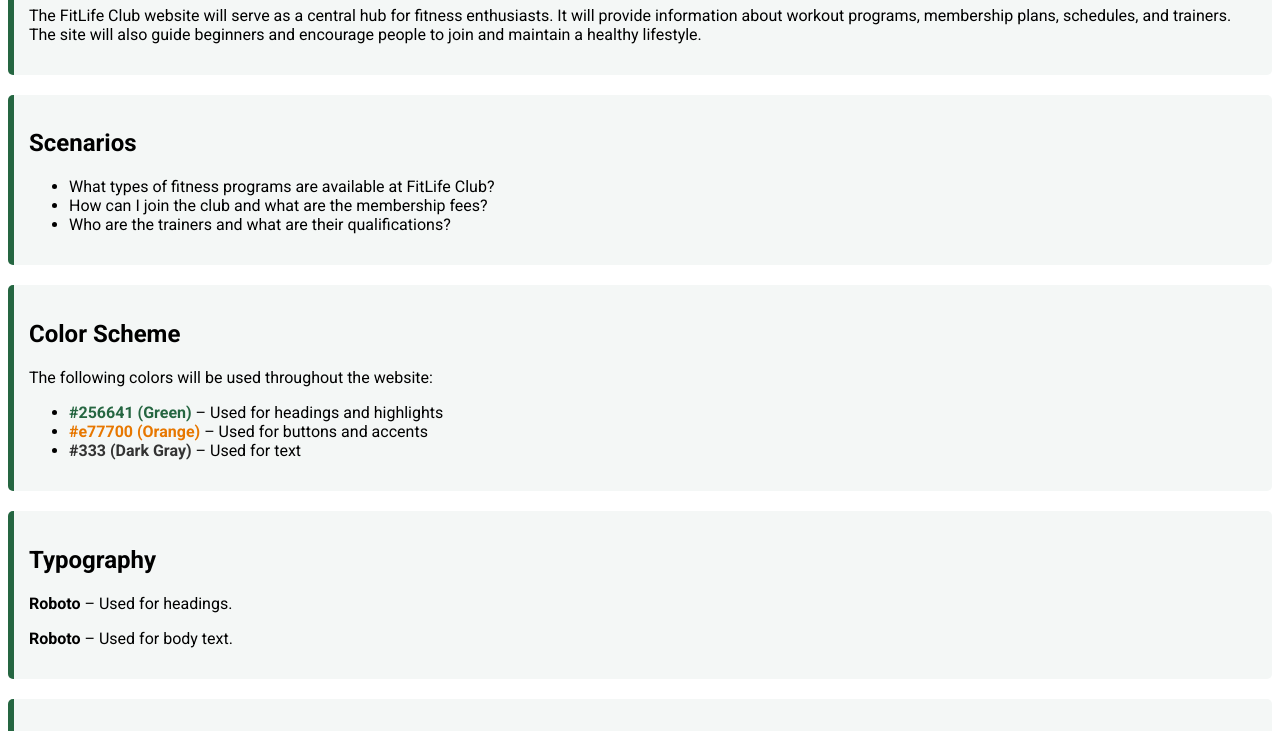
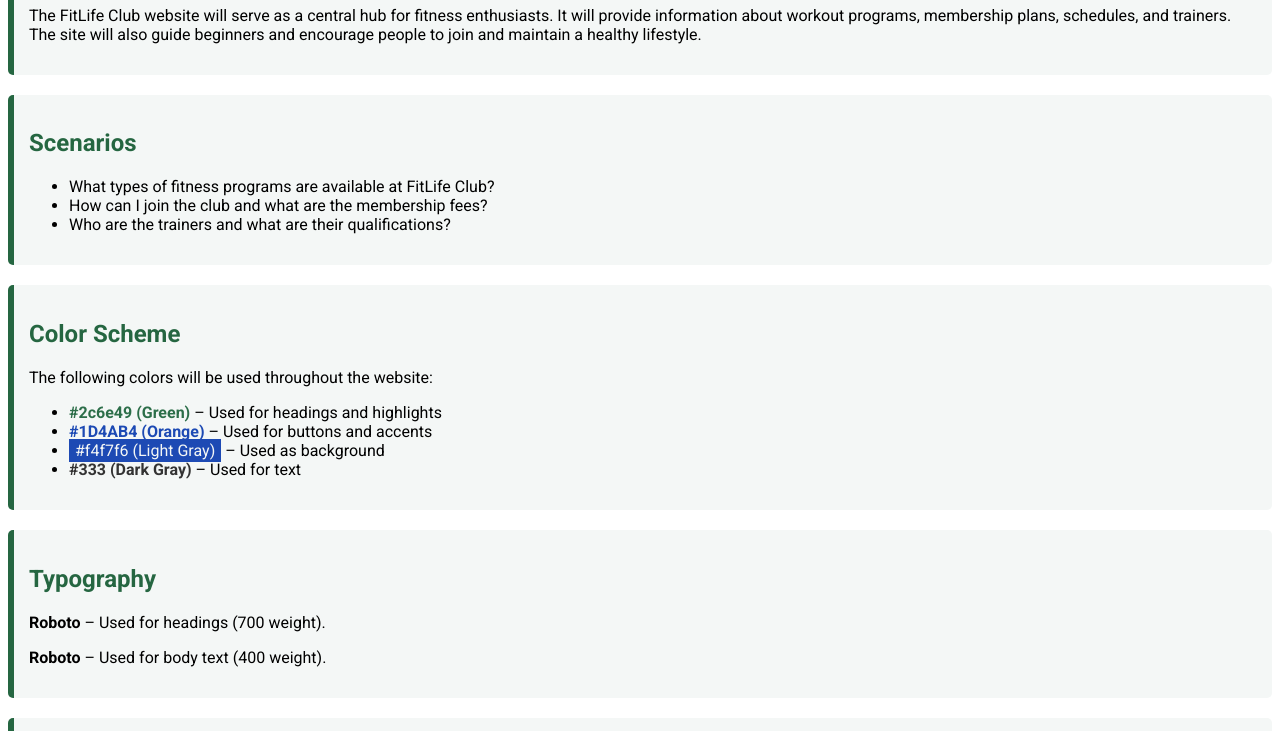
Before and after one commit to samlevisamson/wdd231, a plain HTML site: page final/site-plan.html in a window 1280 px wide. Shown: the part 400-1131 px from the top of the page. Drawn offline with Linux system fonts and the light colour scheme.

Commit message:
color edits

```diff
--- a/final/site-plan.html
+++ b/final/site-plan.html
@@ -6,19 +6,25 @@
     <title>FitLife Club - Site Plan</title>
 
     <!-- Google Font -->
-        <!-- Preconnect for performance -->
     <link rel="preconnect" href="https://fonts.googleapis.com">
     <link rel="preconnect" href="https://fonts.gstatic.com" crossorigin>
 
-        <!-- Load Roboto (multiple weights for headings + body) -->
+    <!-- Roboto with weights -->
     <link href="https://fonts.googleapis.com/css2?family=Roboto:wght@400;700&display=swap" rel="stylesheet">
-        <!-- styles -->
+
+    <!-- Styles -->
     <link rel="stylesheet" href="styles/site-plan.css">
 </head>
 
 <body>
 
+    <!-- ✅ HEADER (Added for accessibility) -->
+    <header>
         <h1>FitLife Club - Website Site Plan</h1>
+    </header>
+
+    <!-- ✅ MAIN (Critical landmark) -->
+    <main>
 
         <!-- Site Name -->
         <section>
@@ -52,17 +58,20 @@
             </ul>
         </section>
 
-    <!-- Color Scheme -->
+        <!-- ✅ Color Scheme (Fixed + consistent) -->
         <section>
             <h2>Color Scheme</h2>
             <p>The following colors will be used throughout the website:</p>
 
             <ul>
                 <li>
-                <span style="color:#256641; font-weight:bold;">#256641 (Green)</span> – Used for headings and highlights
+                    <span style="color:#2c6e49; font-weight:bold;">#2c6e49 (Green)</span> – Used for headings and highlights
                 </li>
                 <li>
-                <span style="color:#e77700; font-weight:bold;">#e77700 (Orange)</span> – Used for buttons and accents
+                    <span style="color:#1D4AB4; font-weight:bold;">#1D4AB4 (Orange)</span> – Used for buttons and accents
+                </li>
+                <li>
+                    <span style="background-color:#1D4AB4; padding:2px 6px; color:#f4f7f6; font-weight:normal;">#f4f7f6 (Light Gray)</span> – Used as background
                 </li>
                 <li>
                     <span style="color:#333; font-weight:bold;">#333 (Dark Gray)</span> – Used for text
@@ -73,8 +82,8 @@
         <!-- Typography -->
         <section>
             <h2>Typography</h2>
-        <p><strong>Roboto</strong> – Used for headings.</p>
-        <p><strong>Roboto</strong> – Used for body text.</p>
+            <p><strong>Roboto</strong> – Used for headings (700 weight).</p>
+            <p><strong>Roboto</strong> – Used for body text (400 weight).</p>
         </section>
 
         <!-- Wireframe -->
@@ -133,5 +142,13 @@
             </div>
 
         </section>
+
+    </main>
+
+    <!-- ✅ FOOTER (Added landmark) -->
+    <footer>
+        <p>© 2026 FitLife Club</p>
+    </footer>
+
 </body>
 </html>
--- a/final/styles/site-plan.css
+++ b/final/styles/site-plan.css
@@ -1,7 +1,7 @@
 /* Color Scheme */
 :root {
     --primary-color: #256641;   /* Green */
-    --accent-color: #e77700;    /* Orange */
+    --accent-color: #1D4AB4;    /* Orange */
     --background-color: #f4f7f6;
     --text-color: #333;
 }
@@ -23,7 +23,14 @@ h1{
     font-family: 'Roboto', Arial, sans-serif;
     font-weight: 700; /* bold for headings */
 }
-h2, h3 {
+h2 {
+    color: var(--primary-color);
+    font-family: 'Roboto', Arial, sans-serif;
+    font-weight: 700; /* bold for headings */
+}
+
+h3 {
+
     font-family: 'Roboto', Arial, sans-serif;
     font-weight: 700; /* bold for headings */
 }
```
Lines whose indentation alone changed are shown as unchanged.
